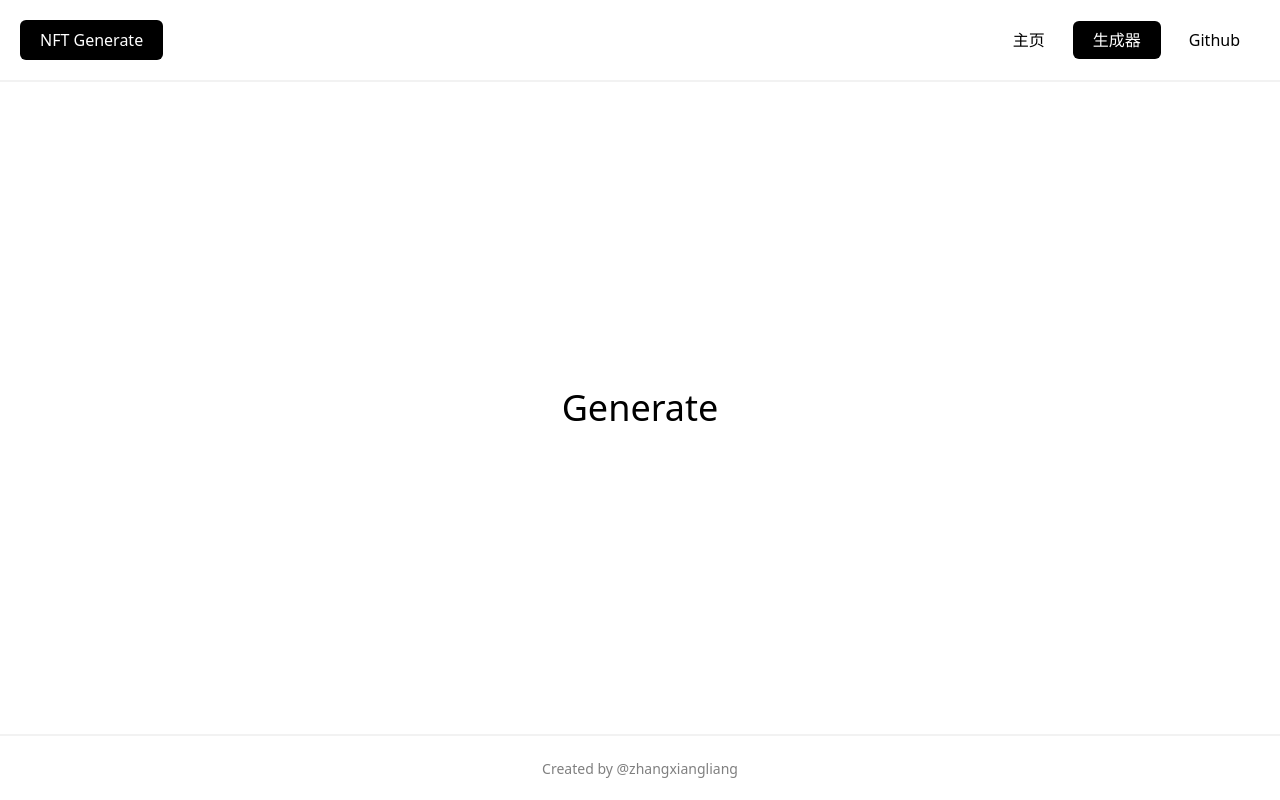
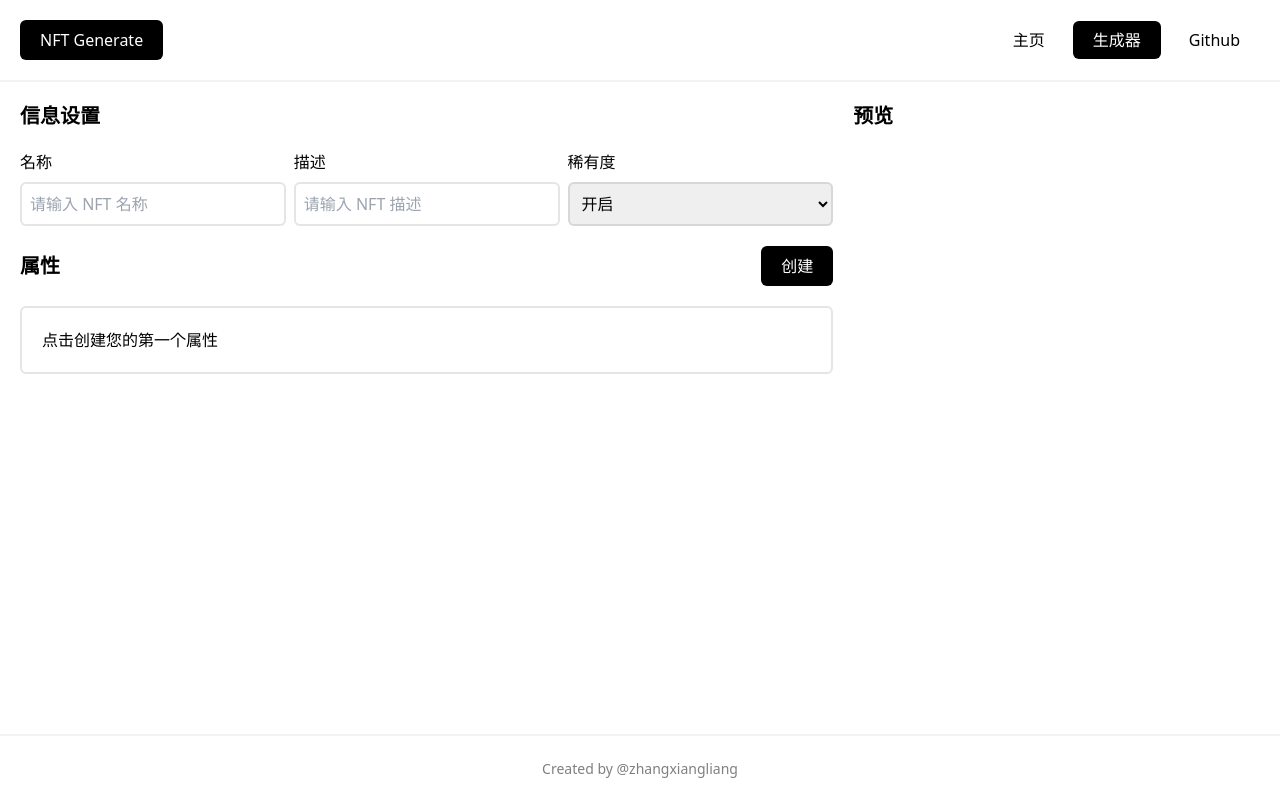
Before and after one commit to zhangxiangliang/nft-generate, a Next.js app: page /generate in a window 1280 px wide. Built offline with nearby package versions, Linux system fonts and the light colour scheme.

Commit message:
feat: generate layouts about

```diff
--- a/pages/generate.tsx
+++ b/pages/generate.tsx
@@ -1,16 +1,162 @@
 // React
 import { NextPage } from "next";
+import { useState } from "react";
+
+// NPM
+import FlipMove from "react-flip-move";
 
 // Components
+import Input from "components/form/Input";
+import Panel from "components/panel/Panel";
+import Select from "components/form/Select";
 import Layout from "components/layout/Layout";
+import GenerateAttributePanel from "components/panel/GenerateAttributePanel";
+
+// Provider
+import { GenerateAttribute } from "provider/GenerateAttributeProvider";
 
 const Generate: NextPage = () => {
+  const [attributes, setAttributes] = useState<GenerateAttribute[]>([]);
+
+  const onAttributeCreate = () => {
+    const sort = attributes.length + 1;
+    const defaultName = "Attribute";
+    setAttributes((attributes) => [
+      ...attributes,
+      {
+        id: sort,
+        sort: sort,
+        name: `${defaultName} # ${sort}`,
+        images: [],
+      },
+    ]);
+  };
+
+  const onAttributeChange = (
+    attribute: GenerateAttribute,
+    changed: Partial<GenerateAttribute>
+  ) => {
+    // Delete
+    if (Object.keys(changed).length === 0) {
+      setAttributes((attributes) =>
+        attributes
+          .filter(
+            (currentAttribute) => currentAttribute.sort !== attribute.sort
+          )
+          .map((currentAttribute, index) => ({
+            ...currentAttribute,
+            sort: index + 1,
+          }))
+      );
+    }
+
+    // Change Name
+    if (changed.name !== undefined) {
+      setAttributes((attributes) =>
+        attributes.map((currentAttribute) =>
+          attribute.sort !== currentAttribute.sort
+            ? currentAttribute
+            : { ...attribute, name: changed.name as string }
+        )
+      );
+    }
+
+    // Change Sort
+    if (changed.sort !== undefined) {
+      setAttributes(() =>
+        attributes
+          .map((currentAttribute) => {
+            if (changed.sort === currentAttribute.sort) {
+              return { ...currentAttribute, sort: attribute.sort as number };
+            }
+
+            if (attribute.sort === currentAttribute.sort) {
+              return { ...currentAttribute, sort: changed.sort as number };
+            }
+
+            return { ...currentAttribute };
+          })
+          .sort((before, after) => {
+            return before.sort > after.sort ? 1 : -1;
+          })
+      );
+    }
+  };
+
   return (
     <Layout>
-      <section className="flex flex-1 justify-center items-center">
-        <div className="text-center space-y-5">
-          <h1 className="text-4xl">Generate</h1>
-        </div>
+      <section className="flex flex-1 space-x-5">
+        <section className="w-2/3 space-y-5">
+          {/* Info */}
+          <Panel
+            title="信息设置"
+            className="flex md:space-x-2 space-x-0  space-y-2 md:space-y-0 md:flex-nowrap flex-wrap"
+          >
+            <Input
+              title="名称"
+              placeholder="请输入 NFT 名称"
+              className="md:w-1/3 w-full"
+            />
+            <Input
+              title="描述"
+              placeholder="请输入 NFT 描述"
+              className="md:w-1/3 w-full"
+            />
+            <Select
+              title="稀有度"
+              className="md:w-1/3 w-full"
+              options={[
+                { key: "开启", value: "open" },
+                { key: "关闭", value: "close" },
+              ]}
+            />
+          </Panel>
+
+          {/* Info */}
+          <Panel
+            title="属性"
+            className="space-y-5"
+            actions={[{ text: "创建", onClick: onAttributeCreate }]}
+          >
+            {attributes.length === 0 && (
+              <section className="border-2 rounded-md border-black border-opacity-10">
+                <main className="p-5">
+                  <p>点击创建您的第一个属性</p>
+                </main>
+              </section>
+            )}
+
+            <FlipMove
+              className="space-y-5"
+              staggerDurationBy="30"
+              enterAnimation="fade"
+              leaveAnimation="fade"
+            >
+              {attributes.map((attribute, index) => (
+                <div key={attribute.id}>
+                  <GenerateAttributePanel
+                    // Item
+                    attribute={attribute}
+                    // Index
+                    isFirst={index + 1 === 1}
+                    isLast={index + 1 === attributes.length}
+                    // Event
+                    onAttributeChange={onAttributeChange}
+                  />
+                </div>
+              ))}
+            </FlipMove>
+          </Panel>
+        </section>
+        <section className="w-1/3 space-y-5">
+          {/* Preview */}
+          <Panel
+            title="预览"
+            className="bg-black bg-opacity-50 w-full pb-full h-0 rounded-md overflow-hidden"
+          >
+            <canvas />
+          </Panel>
+        </section>
       </section>
     </Layout>
   );
--- a/pages/index.tsx
+++ b/pages/index.tsx
@@ -1,9 +1,12 @@
 // React
 import { NextPage } from "next";
 
+// Config
+import { PAGE_GENERATE } from "config/page";
+
 // Components
-import Button from "components/ui/Button";
 import Layout from "components/layout/Layout";
+import AnchorButton from "components/ui/AnchorButton";
 
 const Home: NextPage = () => {
   return (
@@ -12,7 +15,9 @@ const Home: NextPage = () => {
         <div className="text-center space-y-5">
           <h1 className="text-4xl">NFT 生成器</h1>
           <p>一起踏上新世界</p>
-          <Button>创建</Button>
+          <AnchorButton href={PAGE_GENERATE} className="inline-block">
+            创建
+          </AnchorButton>
         </div>
       </section>
     </Layout>
--- /dev/null
+++ b/provider/GenerateAttributeProvider.tsx
@@ -0,0 +1,19 @@
+export interface GenerateAttributeImage {
+  src: string;
+  number: number;
+  radio: number;
+}
+
+export interface GenerateAttribute {
+  id: number;
+  sort: number;
+  name: string;
+  images: GenerateAttributeImage[];
+}
+
+export const initialGenerateAttribute: GenerateAttribute = {
+  id: -1,
+  sort: -1,
+  name: "",
+  images: [],
+};
```
